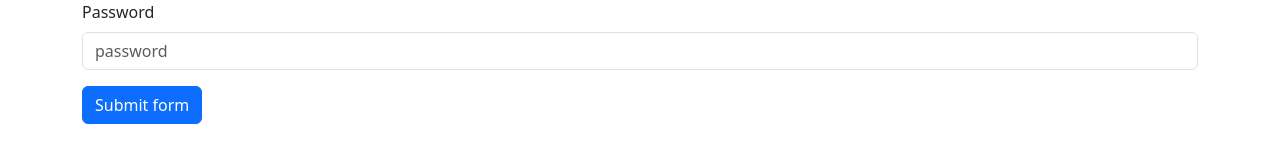
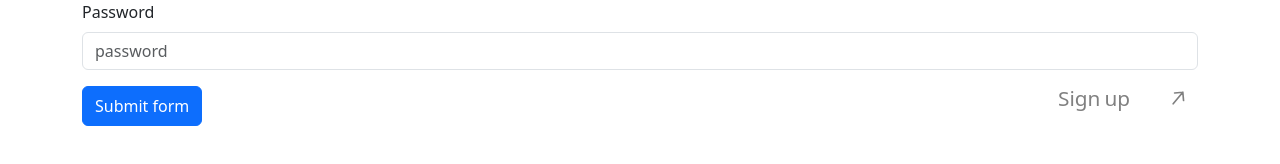
Before and after one commit to KlajdiNdoci/BE-BuildWeek-2, a React (Create React App) app in the folder FrontEnd/bw-fe/: page / in a window 1280 px wide. Shown: the part 218-382 px from the top of the page. Built offline with nearby package versions, Linux system fonts and the light colour scheme; the HTML template or start-up script is replaced by a standard one.

Commit message:
added signup button

```diff
--- a/FrontEnd/bw-fe/src/App.css
+++ b/FrontEnd/bw-fe/src/App.css
@@ -28,3 +28,92 @@
 #envelop:active {
   opacity: 0.2;
 }
+
+#reg {
+  width: 140px;
+  height: 56px;
+  overflow: hidden;
+  border: none;
+  color: rgba(255, 0, 0, 0.932) 646;
+  background: none;
+  position: relative;
+  padding-bottom: 2em;
+}
+
+#reg > div,
+#reg > svg {
+  position: absolute;
+  width: 100%;
+  height: 100%;
+  display: flex;
+}
+
+#reg:before {
+  content: "";
+  position: absolute;
+  height: 2px;
+  bottom: 0;
+  left: 0;
+  width: 100%;
+  transform: scaleX(0);
+  transform-origin: bottom right;
+  background: currentColor;
+  transition: transform 0.25s ease-out;
+}
+
+#reg:hover:before {
+  transform: scaleX(1);
+  transform-origin: bottom left;
+}
+
+#reg .clone > *,
+#reg .text > * {
+  opacity: 1;
+  font-size: 1.3rem;
+  transition: 0.2s;
+  margin-left: 4px;
+}
+
+#reg .clone > * {
+  transform: translateY(60px);
+}
+
+#reg:hover .clone > * {
+  opacity: 1;
+  transform: translateY(0px);
+  transition: all 0.2s cubic-bezier(0.215, 0.61, 0.355, 1) 0s;
+}
+
+#reg:hover .text > * {
+  opacity: 1;
+  transform: translateY(-60px);
+  transition: all 0.2s cubic-bezier(0.215, 0.61, 0.355, 1) 0s;
+}
+
+#reg:hover .clone > :nth-child(1) {
+  transition-delay: 0.15s;
+}
+
+#reg:hover .clone > :nth-child(2) {
+  transition-delay: 0.2s;
+}
+
+#reg:hover .clone > :nth-child(3) {
+  transition-delay: 0.25s;
+}
+
+#reg:hover .clone > :nth-child(4) {
+  transition-delay: 0.3s;
+}
+
+#reg svg {
+  width: 20px;
+  right: 0;
+  top: 50%;
+  transform: translateY(-50%) rotate(-50deg);
+  transition: 0.2s ease-out;
+}
+
+#reg:hover svg {
+  transform: translateY(-50%) rotate(-90deg);
+}
--- a/FrontEnd/bw-fe/src/App.jsx
+++ b/FrontEnd/bw-fe/src/App.jsx
@@ -7,6 +7,7 @@
 import TopBar from "./components/TopBar";
 import Fatture from "./components/Fatture";
 import Email from "./components/Email";
+import Registrazione from "./components/Registrazione";
 
 function App() {
   return (
@@ -15,6 +16,7 @@
         <TopBar />
         <Routes>
           <Route path="/" element={<Home />} />
+          <Route path="/registrazione" element={<Registrazione />} />
           <Route path="/utenti" element={<Utenti />} />
           <Route path="/fatture" element={<Fatture />} />
           <Route path="/email/send/:id" element={<Email />} />
--- a/FrontEnd/bw-fe/src/components/Home.jsx
+++ b/FrontEnd/bw-fe/src/components/Home.jsx
@@ -1,12 +1,12 @@
 import { useState } from "react";
 import { Button, Container, Form } from "react-bootstrap";
-import { useNavigate } from "react-router-dom";
+import { Link, useNavigate } from "react-router-dom";
 
 const Home = () => {
   const [email, setEmail] = useState();
   const [password, setPassword] = useState();
   const nav = useNavigate();
-  const login = async (e) => {
+  const login = async e => {
     e.preventDefault();
     try {
       const risp = await fetch(`http://localhost:3001/auth/login`, {
@@ -38,7 +38,7 @@
               value={email}
               type="text"
               placeholder="email"
-              onChange={(e) => {
+              onChange={e => {
                 setEmail(e.target.value);
               }}
             />
@@ -50,14 +50,39 @@
               value={password}
               type="password"
               placeholder="password"
-              onChange={(e) => {
+              onChange={e => {
                 setPassword(e.target.value);
               }}
             />
           </Form.Group>
-          <Button className="mt-3" type="submit">
-            Submit form
-          </Button>
+          <div className="d-flex justify-content-between">
+            <Button className="mt-3" type="submit">
+              Submit form
+            </Button>
+            <Link to={"/registrazione"}>
+              <button id="reg" style={{ color: "grey" }}>
+                <div class="text">
+                  <span>Sign</span>
+                  <span>up</span>
+                </div>
+                <div class="clone">
+                  <span>Sign</span>
+                  <span>up</span>
+                </div>
+                <svg
+                  width="20px"
+                  xmlns="http://www.w3.org/2000/svg"
+                  class="h-6 w-6"
+                  fill="none"
+                  viewBox="0 0 24 24"
+                  stroke="currentColor"
+                  stroke-width="2"
+                >
+                  <path stroke-linecap="round" stroke-linejoin="round" d="M14 5l7 7m0 0l-7 7m7-7H3"></path>
+                </svg>
+              </button>
+            </Link>
+          </div>
         </Form>
       </Container>
     </>
--- a/FrontEnd/bw-fe/src/components/Registrazione.jsx
+++ b/FrontEnd/bw-fe/src/components/Registrazione.jsx
@@ -2,7 +2,7 @@
 import { Button, Container, Form } from "react-bootstrap";
 import { useNavigate } from "react-router-dom";
 
-const Home = () => {
+const Registrazione = () => {
   const [email, setEmail] = useState();
   const [password, setPassword] = useState();
   const [username, setUsername] = useState();
@@ -24,7 +24,7 @@
         localStorage.setItem("token", JSON.stringify(data));
         setEmail("");
         setPassword("");
-        nav("/utenti");
+        nav("/");
       }
     } catch (error) {
       console.log(error);
@@ -34,30 +34,6 @@
     <>
       <Container fluid="sm">
         <Form onSubmit={login}>
-          <Form.Group className="mt-3">
-            <Form.Label>Email</Form.Label>
-            <Form.Control
-              required
-              value={email}
-              type="text"
-              placeholder="email"
-              onChange={e => {
-                setEmail(e.target.value);
-              }}
-            />
-          </Form.Group>
-          <Form.Group className="mt-3">
-            <Form.Label>Password</Form.Label>
-            <Form.Control
-              required
-              value={password}
-              type="password"
-              placeholder="password"
-              onChange={e => {
-                setPassword(e.target.value);
-              }}
-            />
-          </Form.Group>
           <Form.Group className="mt-3">
             <Form.Label>Username</Form.Label>
             <Form.Control
@@ -94,6 +70,31 @@
               }}
             />
           </Form.Group>
+          <Form.Group className="mt-3">
+            <Form.Label>Email</Form.Label>
+            <Form.Control
+              required
+              value={email}
+              type="text"
+              placeholder="email"
+              onChange={e => {
+                setEmail(e.target.value);
+              }}
+            />
+          </Form.Group>
+          <Form.Group className="mt-3">
+            <Form.Label>Password</Form.Label>
+            <Form.Control
+              required
+              value={password}
+              type="password"
+              placeholder="password"
+              onChange={e => {
+                setPassword(e.target.value);
+              }}
+            />
+          </Form.Group>
+
           <Button className="mt-3" type="submit">
             Submit form
           </Button>
@@ -102,4 +103,4 @@
     </>
   );
 };
-export default Home;
+export default Registrazione;
```
